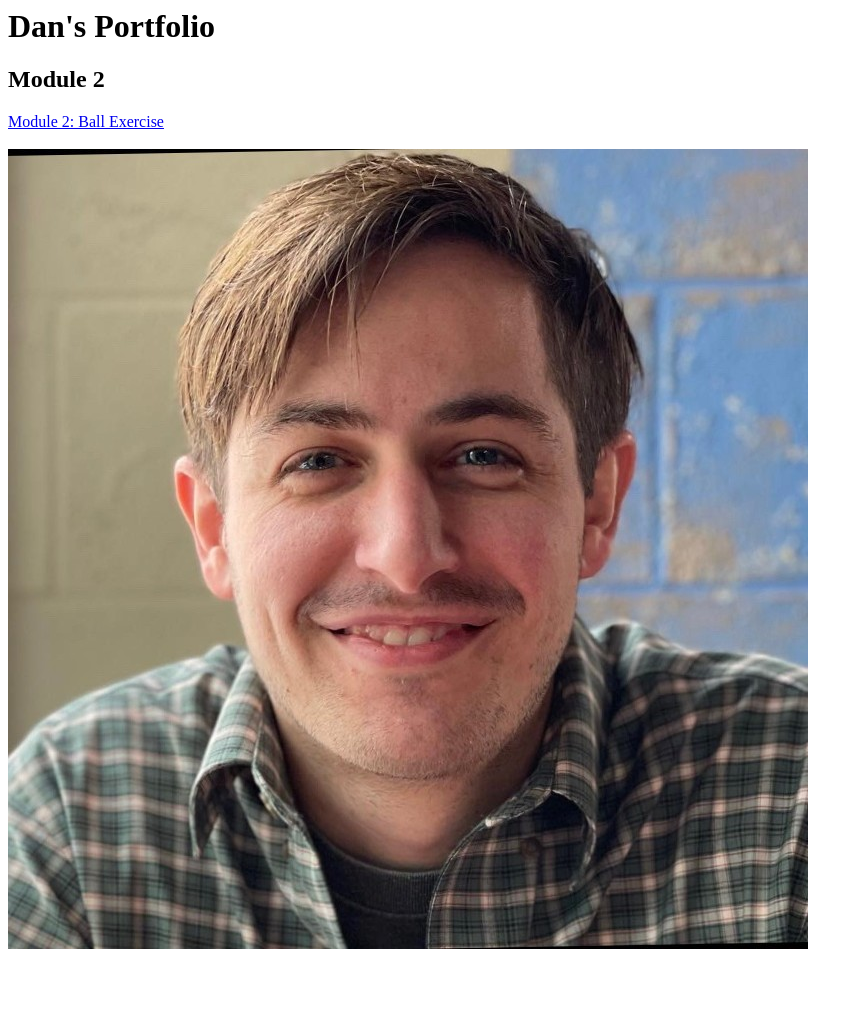
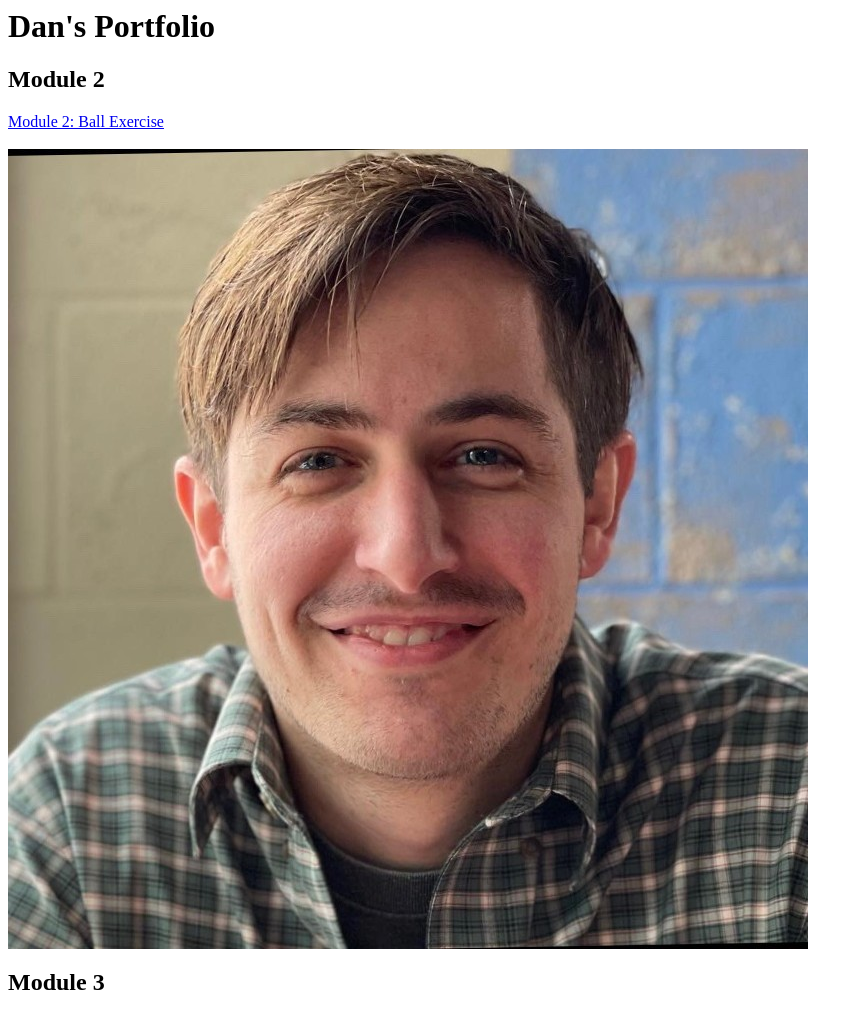
Before and after one commit to dan-mundy/dan-mundy.github.io, a plain HTML site: page index.html in a window 1280 px wide. Shown: the whole page, without its empty margins (0-863 px from the left). Before the commit the page ends 957 px from the top, so only its background shows below. Drawn offline with Linux system fonts and the light colour scheme.

Commit message:
Update index.html
Test

```diff
--- a/index.html
+++ b/index.html
@@ -5,5 +5,5 @@
     <br/>
     <br/>
         <img src="./GithubBio.jpg" />
-
+    <h2>Module 3</h2>
 </html>
```
